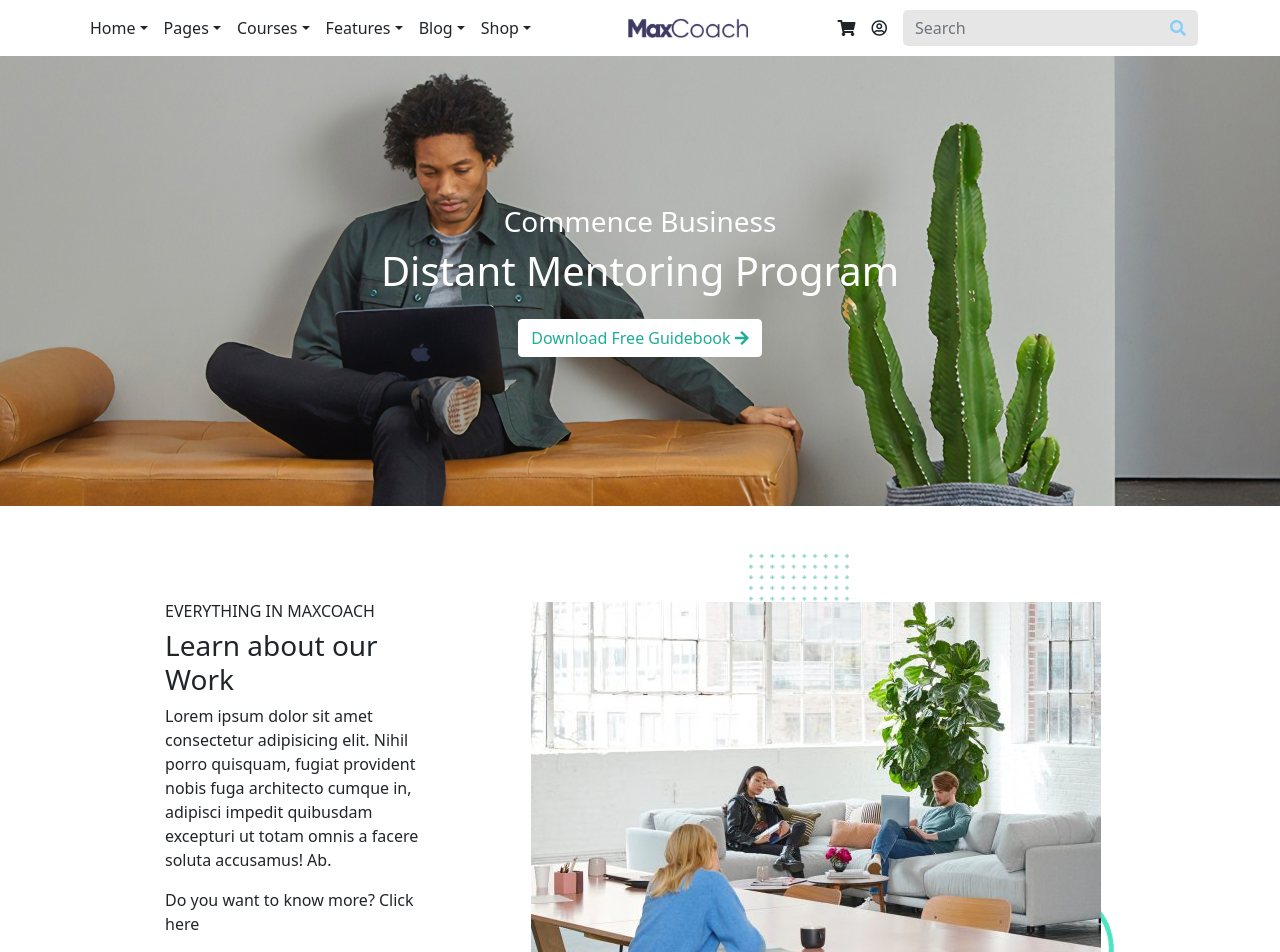
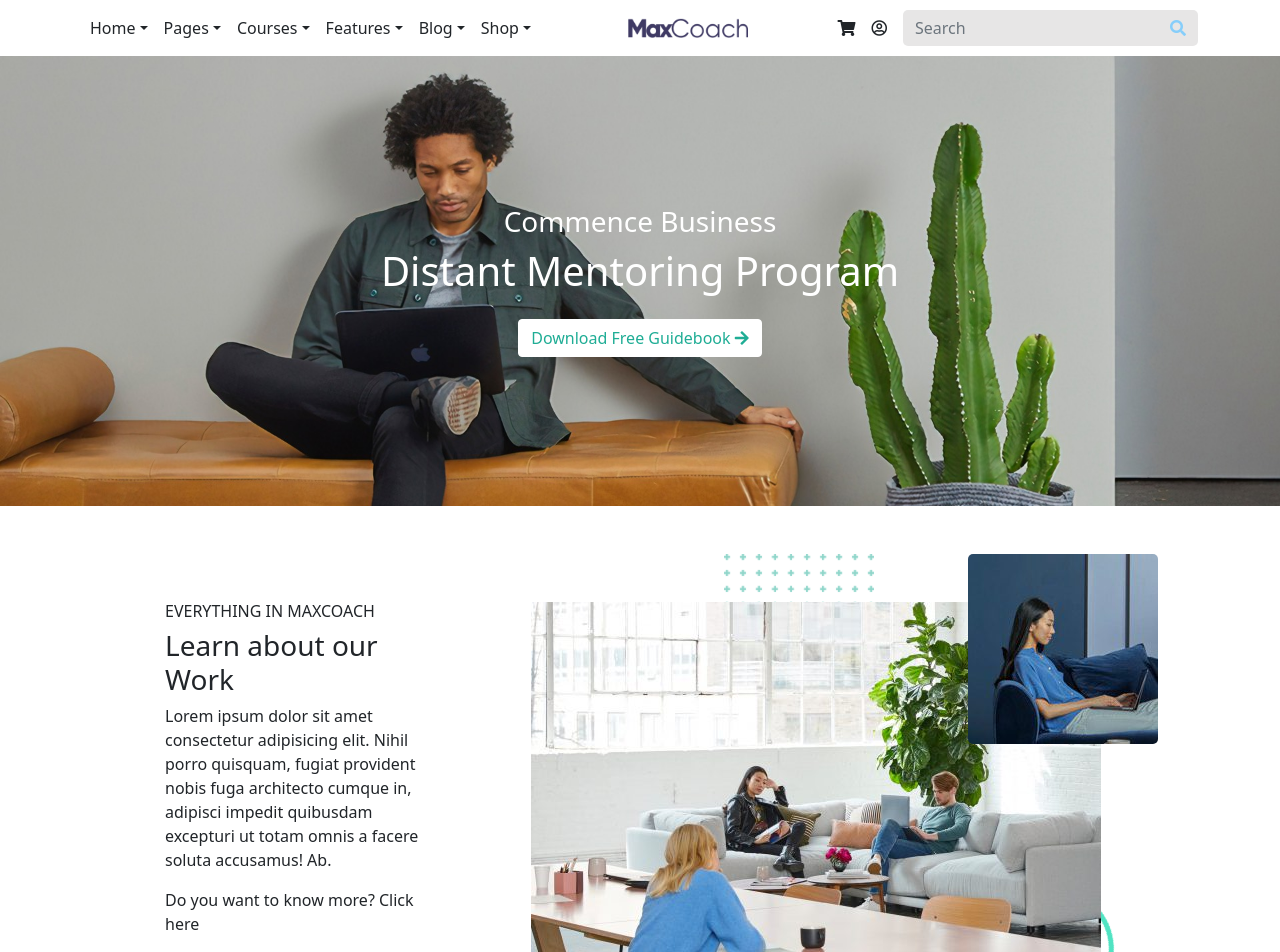
Before and after one commit to Kriska939/proj-html-vuejs, a Vue app: page / in a window 1280 px wide. Shown: the top 952 px of the page. Built offline with nearby package versions, Linux system fonts and the light colour scheme.

Commit message:
added first infobox complete styling

```diff
--- a/src/components/Main.vue
+++ b/src/components/Main.vue
@@ -25,6 +25,11 @@
       </div>
       <div class="infoImg ps-5 pt-5">
         <img src="../assets/images/people-infobox1.jpg" alt="Office" />
+        <img
+          src="../assets/images/extra-img.jpg"
+          alt="Office Lady"
+          class="extra-img"
+        />
       </div>
     </section>
   </div>
@@ -78,11 +83,19 @@ h1,
   .infoImg {
     width: 70%;
     background-image: url("../assets/images/maxcoach-shape-02.png"),
-      url("../assets/images/maxcoach-shape-07-100x100.png");
+      url("../assets/images/maxcoach-shape-07-150x150.png");
     background-repeat: no-repeat;
     background-position: right bottom, center top;
     padding-bottom: 50px;
     height: 70%;
+    position: relative;
+  }
+
+  .extra-img {
+    position: absolute;
+    top: 0;
+    transform: translateX(-70%);
+    border-radius: 5px;
   }
 }
 </style>
```
Also changed, not shown: src/assets/images/extra-img.jpg (renamed from src/assets/images/about-us-01-ohkia3qg98rq9vg3s0mn2hkflr1migdqdw370qnegc.jpg), 10 other files (tests, documents, lock files or other folders).
